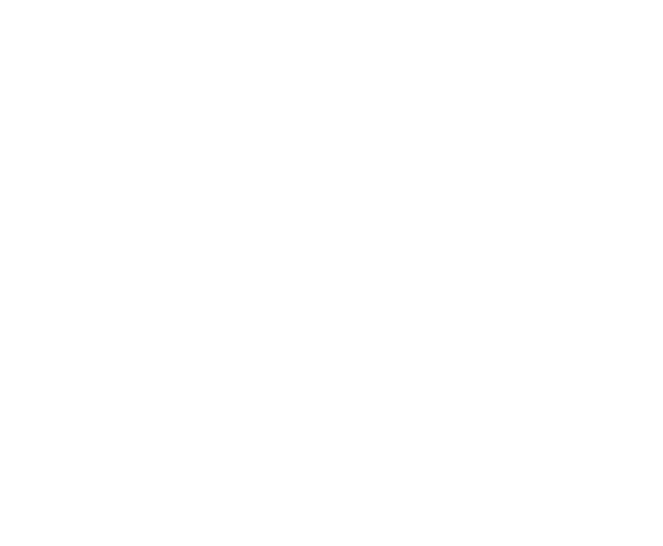
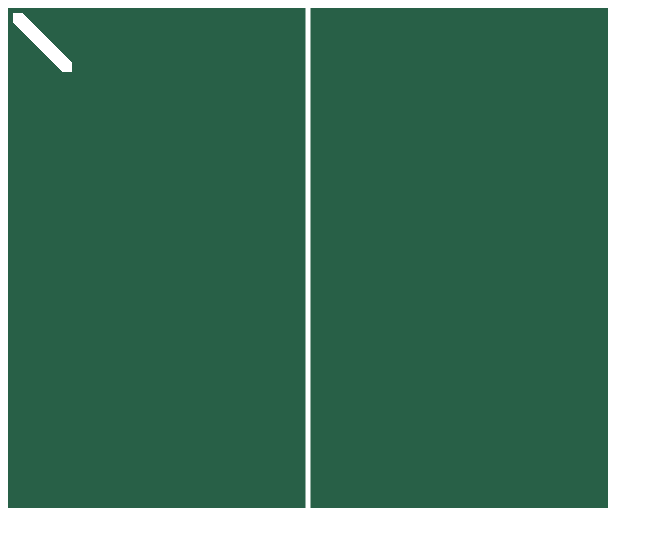
Before and after one commit to UlissesPorciuncula/aulasjava, a plain HTML site: page aulas dev 01/index.html in a window 1280 px wide. Shown: the whole page, without its empty margins (0-663 px from the left). Drawn offline with Linux system fonts and the light colour scheme.

Commit message:
bola criada

```diff
--- a/aulas dev 01/index.html
+++ b/aulas dev 01/index.html
@@ -1,4 +1,5 @@
 <!DOCTYPE html>
+
 <html lang="en" dir="ltr">
 
 <head>
@@ -7,8 +8,44 @@
 </head>
 
 <body>
+
   <canvas id="folha" width="600" height="500"></canvas>
 
+<script>
+
+  var folhaDesenho = document.getElementById("folha");
+  var areaDesenho = folhaDesenho.getContext("2d");
+
+
+  var larguraCampo = 600;
+  var alturaCampo = 500;
+  var espessuraRede = 5;
+
+  var posicaoBolaX = posicaoBolaY = 10;
+  var diametroBola = 10 ;
+//campo
+  areaDesenho.fillStyle = "#286047";// cor verde
+  areaDesenho.fillRect(0, 0, larguraCampo, alturaCampo);
+//rede
+  areaDesenho.fillStyle = "#ffffff"; // cor branca
+  areaDesenho.fillRect(larguraCampo / 2 - espessuraRede / 2, 0, espessuraRede, alturaCampo);
+//bola
+
+  var contador = 0;
+  while(contador < 50) {
+    areaDesenho.fillRect(posicaoBolaX - diametroBola / 2, posicaoBolaY - diametroBola / 2, diametroBola, diametroBola);
+    posicaoBolaX = posicaoBolaX + 1;
+    posicaoBolaY = posicaoBolaY + 1;
+
+
+  contador = contador  +1;
+
+  }
+
+
+
+
+</script>
 
 
 
```
